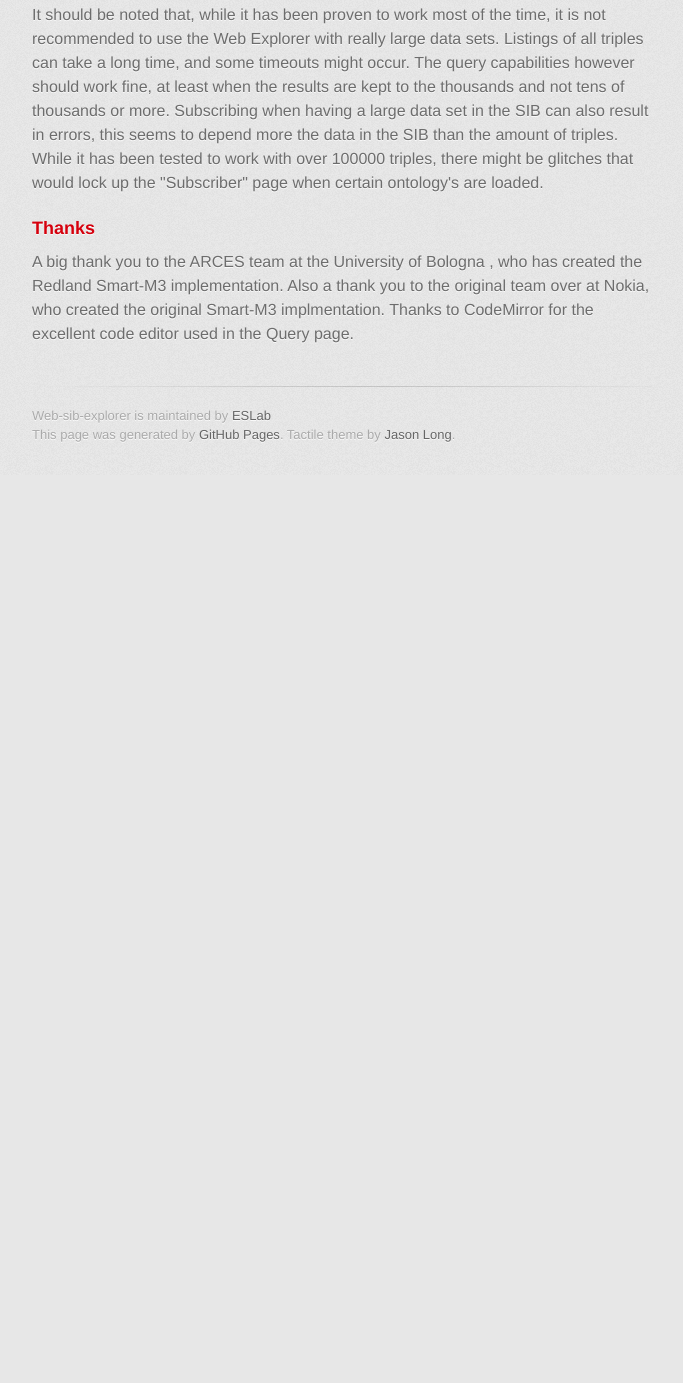
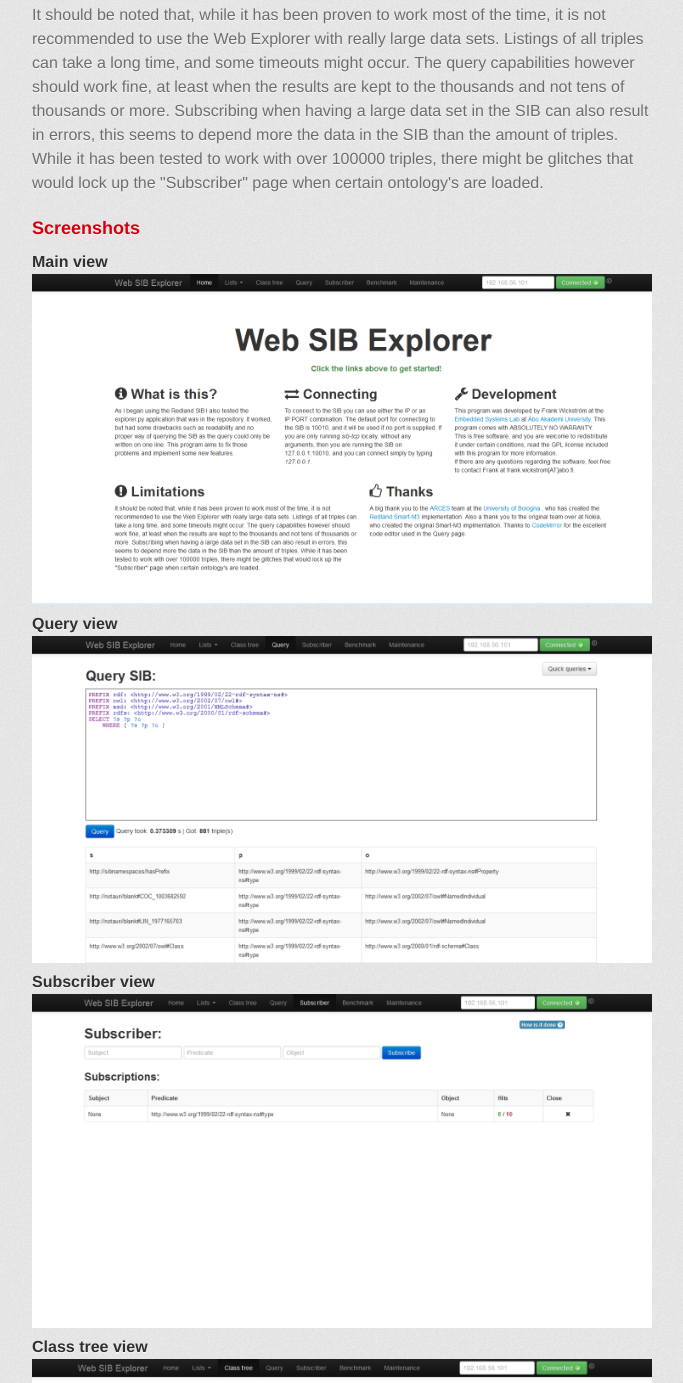
Before and after one commit to ESLab/Web-SIB-Explorer, a plain HTML site: page index.html in a window 1280 px wide. Shown: the part 957-2340 px from the top of the page, without its empty margins (298-981 px from the left). Before the commit the page ends 1432 px from the top, so only its background shows below. Drawn offline with Linux system fonts and the light colour scheme; a web font is replaced by a local one.

Commit message:
Added some screenshots

```diff
--- a/index.html
+++ b/index.html
@@ -56,6 +56,21 @@
 
 <p>It should be noted that, while it has been proven to work most of the time, it is not recommended to use the Web Explorer with really large data sets. Listings of all triples can take a long time, and some timeouts might occur. The query capabilities however should work fine, at least when the results are kept to the thousands and not tens of thousands or more. Subscribing when having a large data set in the SIB can also result in errors, this seems to depend more the data in the SIB than the amount of triples. While it has been tested to work with over 100000 triples, there might be glitches that would lock up the "Subscriber" page when certain ontology's are loaded.</p>
 
+<h3>Screenshots</h3>
+<h4> Main view </h4>
+<img src="images/wse_main.png" alt="Main View">
+
+<h4>Query view</h4>
+<img src="images/wse_query.png" alt="Query View">
+
+<h4>Subscriber view</h4>
+<img src="images/wse_subscriber.png" alt="Subscriber View">
+
+<h4>Class tree view</h4>
+<img src="images/wse_class_tree.png" alt="Class tree View">
+
+
+
 <h3>Thanks</h3>
 
 <p>A big thank you to the ARCES team at the University of Bologna , who has created the Redland Smart-M3 implementation. Also a thank you to the original team over at Nokia, who created the original Smart-M3 implmentation. Thanks to CodeMirror for the excellent code editor used in the Query page.</p>
```
Also changed, not shown: images/wse_class_tree.png (added), images/wse_main.png (added), images/wse_query.png (added), images/wse_subscriber.png (added).
